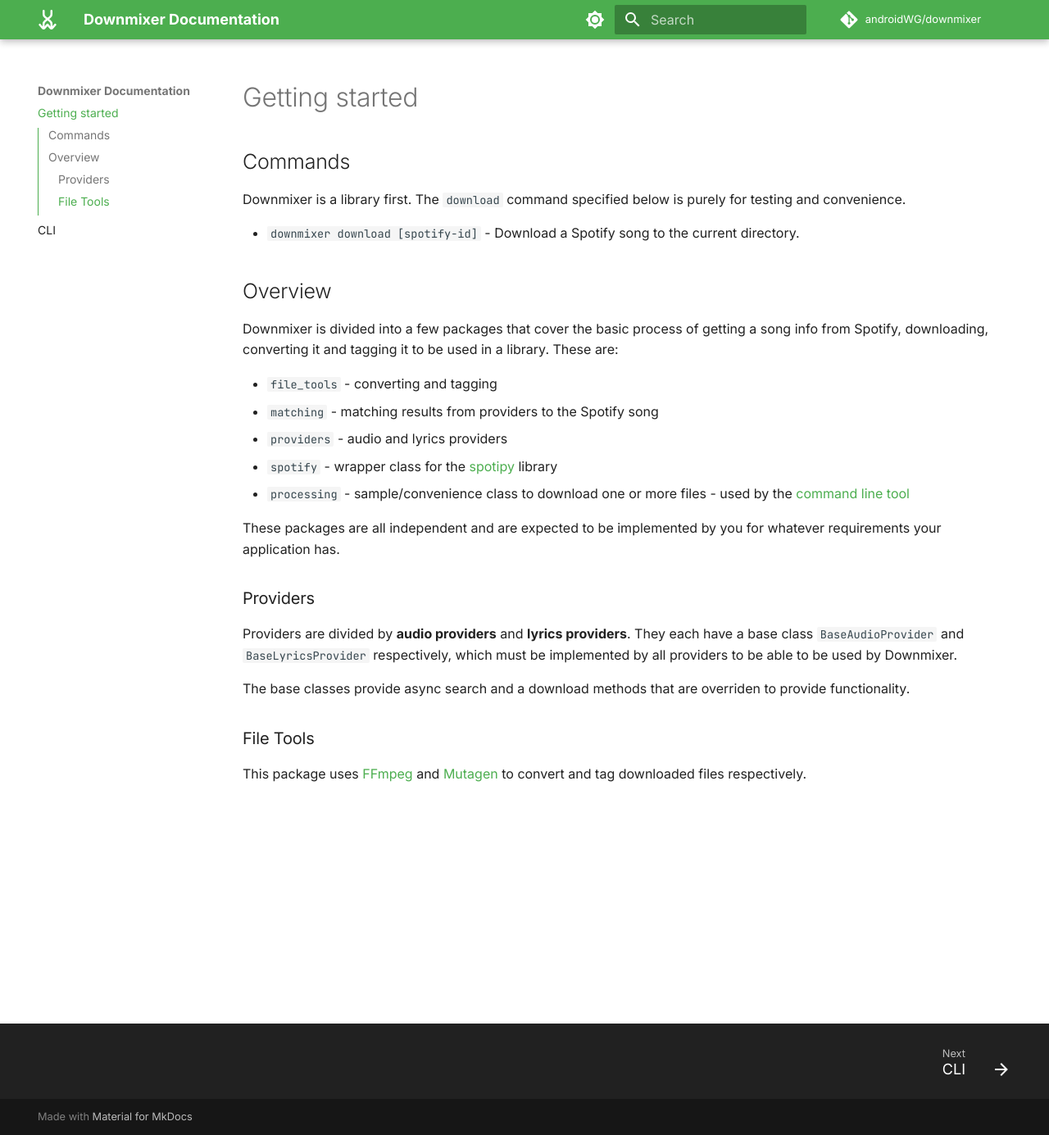
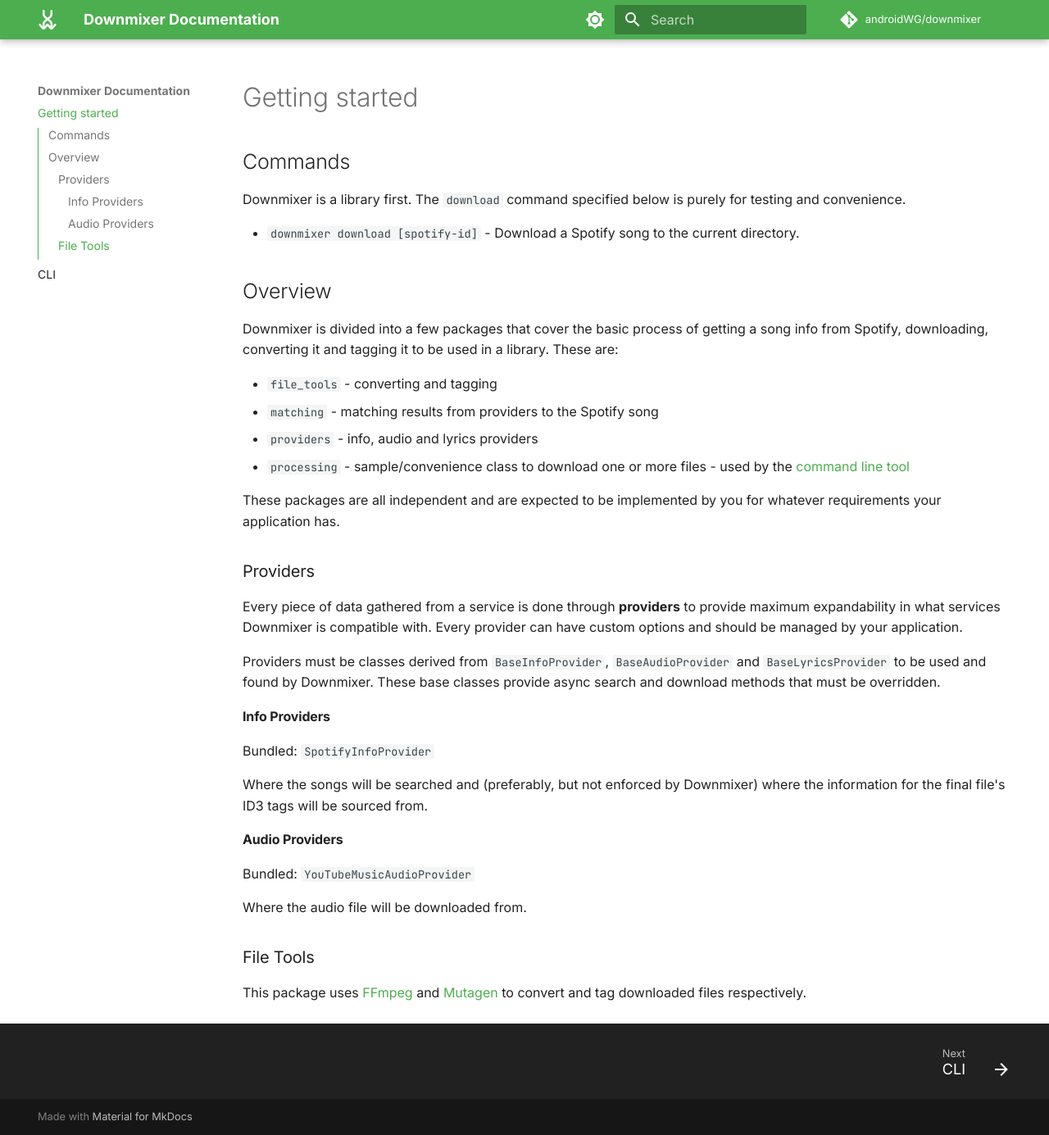
Before and after one commit to androidWG/downmixer, an MkDocs documentation site: the page built from docs/index.md, in a window 1280 px wide and 1385 px high. Shown: the whole window at 82% size. Built offline with MkDocs 1.6.1 and Material for MkDocs 9.7.7, drawn with Linux system fonts in a browser that asks for light colours; comment, search, counter and statistics services are not loaded.

Commit message:
Updated documentation

```diff
--- a/docs/index.md
+++ b/docs/index.md
@@ -10,16 +10,31 @@ Downmixer is divided into a few packages that cover the basic process of getting
 
  - `file_tools` - converting and tagging
  - `matching` - matching results from providers to the Spotify song
- - `providers` - audio and lyrics providers
- - `spotify` - wrapper class for the [spotipy](https://github.com/spotipy-dev/spotipy) library
+- `providers` - info, audio and lyrics providers
  - `processing` - sample/convenience class to download one or more files - used by the [command line tool](cli.md)
 
 These packages are all independent and are expected to be implemented by you for whatever requirements your application has.
 
 ### Providers
-Providers are divided by **audio providers** and **lyrics providers**. They each have a base class `BaseAudioProvider` and `BaseLyricsProvider` respectively, which must be implemented by all providers to be able to be used by Downmixer.
 
-The base classes provide async search and a download methods that are overriden to provide functionality.
+Every piece of data gathered from a service is done through **providers** to provide maximum expandability in what
+services Downmixer is compatible with. Every provider can have custom options and should be managed by your application.
+
+Providers must be classes derived from `BaseInfoProvider`, `BaseAudioProvider` and `BaseLyricsProvider` to be used and
+found by Downmixer. These base classes provide async search and download methods that must be overridden.
+
+#### Info Providers
+
+Bundled: `SpotifyInfoProvider`
+
+Where the songs will be searched and (preferably, but not enforced by Downmixer) where the information for the final
+file's ID3 tags will be sourced from.
+
+#### Audio Providers
+
+Bundled: `YouTubeMusicAudioProvider`
+
+Where the audio file will be downloaded from.
 
 ### File Tools
 This package uses [FFmpeg](https://ffmpeg.org/) and [Mutagen](https://github.com/quodlibet/mutagen) to convert and tag downloaded files respectively.
```
Also changed, not shown: docs/cli.md (+13 -3 lines).
